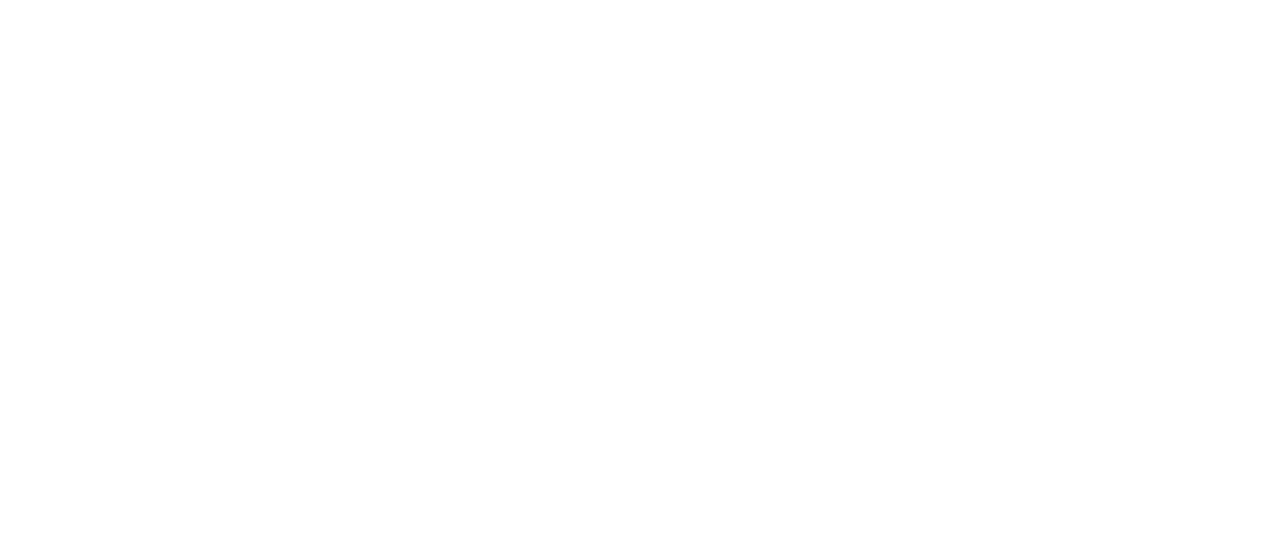
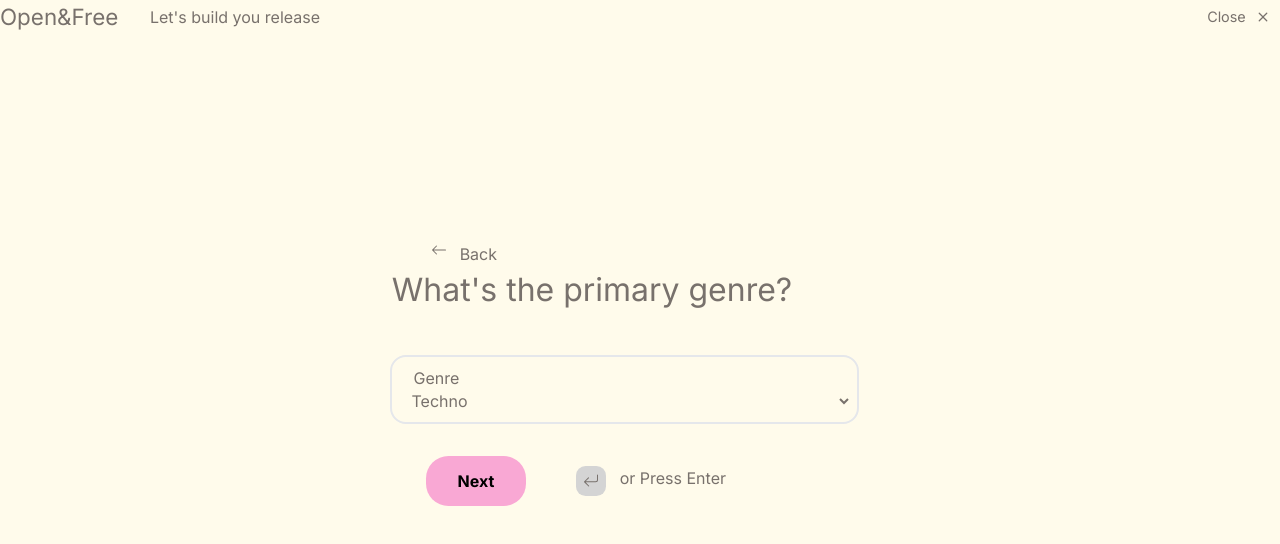
Before and after one commit to whateveriswhatever/Open-And-Free, a Next.js app: page /songs/upload_release/build_your_release/what_is_genre in a window 1280 px wide. Shown: the top 544 px of the page. Built offline with nearby package versions, Linux system fonts and the light colour scheme.

Commit message:
Building a page for identify song genre.

```diff
--- a/src/app/songs/upload_release/build_your_release/audio_file_assign/{components}/BackNavigatorButton.tsx
+++ b/src/app/songs/upload_release/build_your_release/audio_file_assign/{components}/BackNavigatorButton.tsx
@@ -1,12 +1,21 @@
+"use client";
 import React from "react";
+import { useRouter } from "next/navigation";
 
 const BackNavigatorButton = () => {
+  const [isHovered, setIsHovered] = React.useState<boolean>(false);
+  const router = useRouter();
   return (
     <div
       id="go-back"
-      className="flex flex-start justify-between justify-items-start
+      className={`flex flex-start justify-between justify-items-start ${
+        isHovered ? "underline" : "no-underline"
+      } cursor-pointer
     desktop:w-[66px]
-    desktop:ml-[-22rem]"
+    desktop:ml-[-22rem]`}
+      onMouseEnter={() => setIsHovered(true)}
+      onMouseLeave={() => setIsHovered(false)}
+      onClick={() => router.push("/songs/upload_release/build_your_release")}
     >
       <>
         <div>
--- a/src/app/songs/upload_release/build_your_release/audio_file_assign/{components}/Custom_NextNavigatorSection.tsx
+++ b/src/app/songs/upload_release/build_your_release/audio_file_assign/{components}/Custom_NextNavigatorSection.tsx
@@ -4,7 +4,7 @@
   NextButtonOption,
 } from "../../{components}/WhatIsTheNameOfYourTrack";
 
-const Custom_NextNavigatorSection = () => {
+const Custom_NextNavigatorSection: React.FC<{ dest: string }> = ({ dest }) => {
   return (
     <div
       id="custom_next_nav_button"
@@ -14,7 +14,7 @@
     "
     >
       <>
-        <NextButton />
+        <NextButton dest={dest} />
       </>
 
       <>
--- a/src/app/songs/upload_release/build_your_release/audio_file_assign/{components}/Main.tsx
+++ b/src/app/songs/upload_release/build_your_release/audio_file_assign/{components}/Main.tsx
@@ -30,7 +30,7 @@
       {/* Next navigator button */}
       <>
         {/* <MoveNext /> */}
-        <Custom_NextNavigatorSection />
+        <Custom_NextNavigatorSection dest="" />
       </>
     </div>
   );
--- a/src/app/songs/upload_release/build_your_release/what_is_genre/page.tsx
+++ b/src/app/songs/upload_release/build_your_release/what_is_genre/page.tsx
@@ -1,11 +1,21 @@
 import React from "react";
+import HeaderNav from "../../{components}/Header-Nav";
+import Main from "./{components}/Main";
 
 const page = () => {
   return (
     <div
       id="what's genre"
       className="bg-amber-50 text-stone-500 desktop:font-[2rem]"
-    ></div>
+    >
+      <>
+        <HeaderNav context="Let's build you release" />
+      </>
+
+      <>
+        <Main />
+      </>
+    </div>
   );
 };
 
--- /dev/null
+++ b/src/app/songs/upload_release/build_your_release/what_is_genre/{components}/GenreSelector.tsx
@@ -0,0 +1,36 @@
+import React from "react";
+
+const GenreSelector = () => {
+  return (
+    <div
+      id="genre-selector"
+      className="desktop:w-[469px] desktop:h-[69px] desktop:mt-[-5rem] desktop:ml-[-2rem]
+    border-[2px] rounded-[1rem]
+    flex flex-col justify-center
+    "
+    >
+      <>
+        <div className="desktop:ml-[1.38rem]">
+          <label>Genre</label>
+        </div>
+      </>
+
+      <>
+        <select
+          name="genres"
+          id="genres"
+          className="bg-transparent outline-none
+        desktop:ml-[1rem]
+        desktop:w-[444px]"
+        >
+          <option>Techno</option>
+          <option>Jazz</option>
+          <option>Rap</option>
+          <option>EDM</option>
+        </select>
+      </>
+    </div>
+  );
+};
+
+export default GenreSelector;
--- /dev/null
+++ b/src/app/songs/upload_release/build_your_release/what_is_genre/{components}/Main.tsx
@@ -0,0 +1,37 @@
+import React from "react";
+import BackNavigatorButton from "../../audio_file_assign/{components}/BackNavigatorButton";
+import { Custom_HighlightHeading } from "../../audio_file_assign/{components}/Main";
+import GenreSelector from "./GenreSelector";
+import Custom_NextNavigatorSection from "../../audio_file_assign/{components}/Custom_NextNavigatorSection";
+
+const Main = () => {
+  return (
+    <div
+      id="initial_genre"
+      className="desktop:w-full desktop:h-[672px] flex flex-col items-center
+    desktop:mt-[13rem]"
+    >
+      {/* Back navigator button */}
+      <>
+        <BackNavigatorButton />
+      </>
+
+      {/* Heading */}
+      <>
+        <Custom_HighlightHeading context="What's the primary genre?" />
+      </>
+
+      {/* HTML5 select input */}
+      <>
+        <GenreSelector />
+      </>
+
+      {/* Next navigator button */}
+      <>
+        <Custom_NextNavigatorSection dest="" />
+      </>
+    </div>
+  );
+};
+
+export default Main;
--- a/src/app/songs/upload_release/build_your_release/{components}/WhatIsTheNameOfYourTrack.tsx
+++ b/src/app/songs/upload_release/build_your_release/{components}/WhatIsTheNameOfYourTrack.tsx
@@ -1,4 +1,6 @@
+"use client";
 import React from "react";
+import { useRouter } from "next/navigation";
 
 const WhatIsTheNameOfYourTrack = () => {
   return (
@@ -19,7 +21,7 @@
       </>
 
       <>
-        <MoveNext />
+        <MoveNext dest="/songs/upload_release/build_your_release/audio_file_assign" />
       </>
     </div>
   );
@@ -94,7 +96,7 @@
   );
 };
 
-export const MoveNext: React.FC = () => {
+export const MoveNext: React.FC<{ dest: string }> = ({ dest }) => {
   return (
     <>
       <div
@@ -103,7 +105,7 @@
         desktop:mt-[-10rem] desktop:ml-[-8rem]"
       >
         <>
-          <NextButton />
+          <NextButton dest={dest} />
         </>
 
         <>
@@ -114,7 +116,8 @@
   );
 };
 
-export const NextButton: React.FC = () => {
+export const NextButton: React.FC<{ dest: string }> = ({ dest }) => {
+  const router = useRouter();
   return (
     <>
       <div
@@ -123,7 +126,7 @@
         desktop:rounded-[1.4rem]
         font-bold"
       >
-        <button>Next</button>
+        <button onClick={() => router.push(dest)}>Next</button>
       </div>
     </>
   );
```
